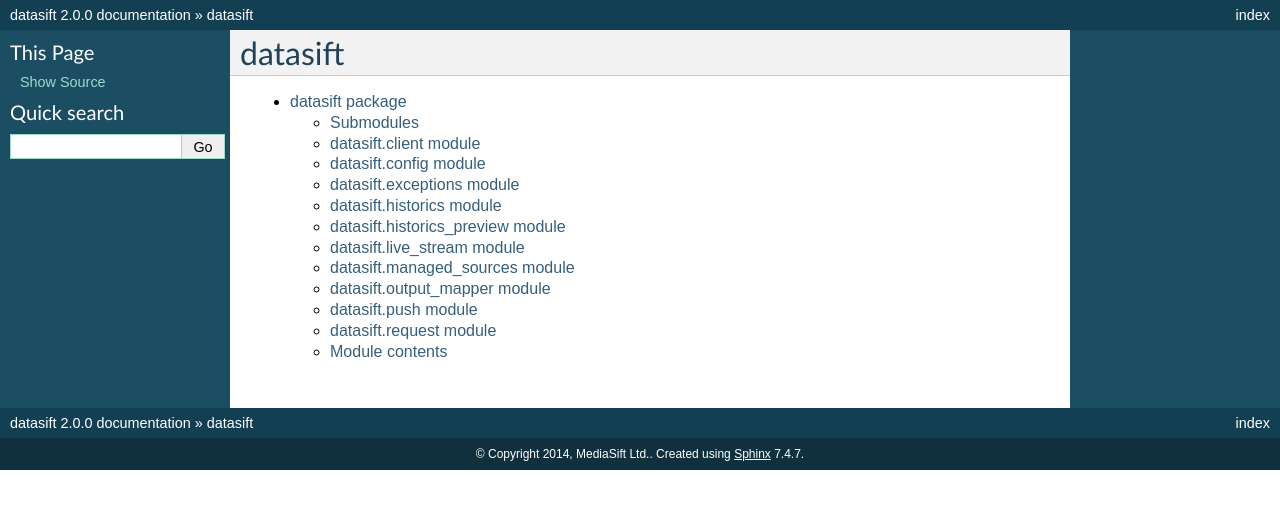
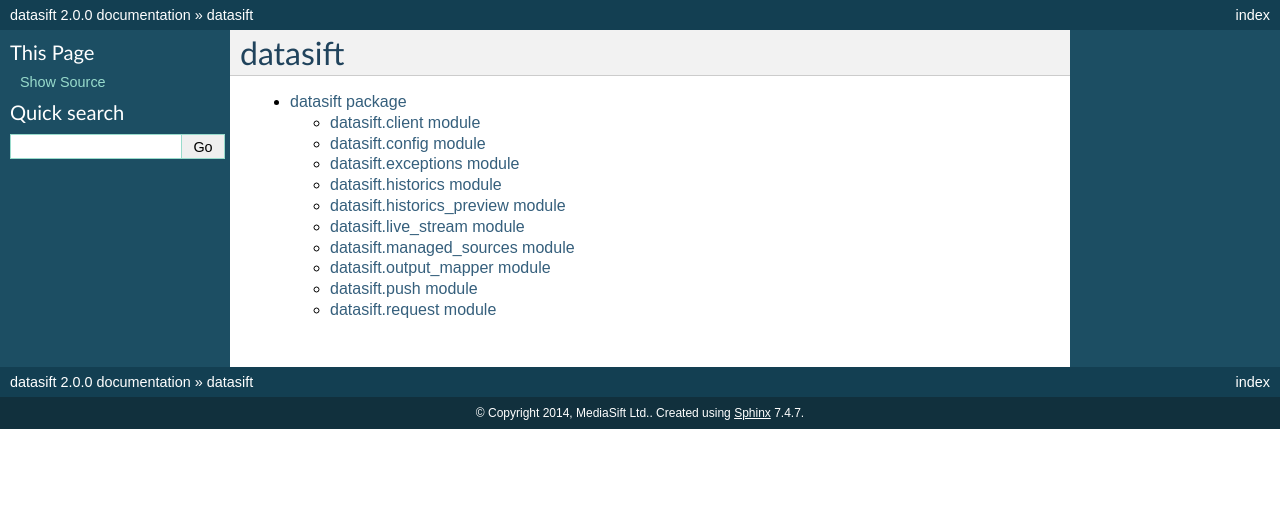
Before and after one commit to MeltwaterArchive/datasift-python, a Sphinx documentation site: the page built from docs/source/modules.rst, in a window 1280 px wide. Shown: the top 509 px of the page. Built offline with Sphinx 7.4.7, drawn with Linux system fonts in a browser that asks for light colours; pages that are not in the unit, such as notebooks, are missing from menus.

Commit message:
More documentation tweaks

```diff
--- a/docs/source/datasift.rst
+++ b/docs/source/datasift.rst
@@ -1,8 +1,5 @@
 datasift package
 ================
-
-Submodules
-----------
 
 datasift.client module
 ----------------------
@@ -83,11 +80,3 @@ datasift.request module
     :members:
     :undoc-members:
     :show-inheritance:
-
-Module contents
----------------
-
-.. automodule:: datasift
-    :members:
-    :undoc-members:
-    :show-inheritance:
--- a/docs/source/index.rst
+++ b/docs/source/index.rst
@@ -2,6 +2,7 @@ Welcome to the datasift Python module
 =====================================
 
 Welcome to the DataSift Python Client's documentation. This documentation covers the rewrite of datasift-python and it is recommended to read the :ref:`gettingstarted` page first, and to read the :ref:`whatsnew` page if you are used to the previous library.
+
 
 Manual
 ------
```
Also changed, not shown: other parts of docs/source/index.rst (+2 -0 lines).
